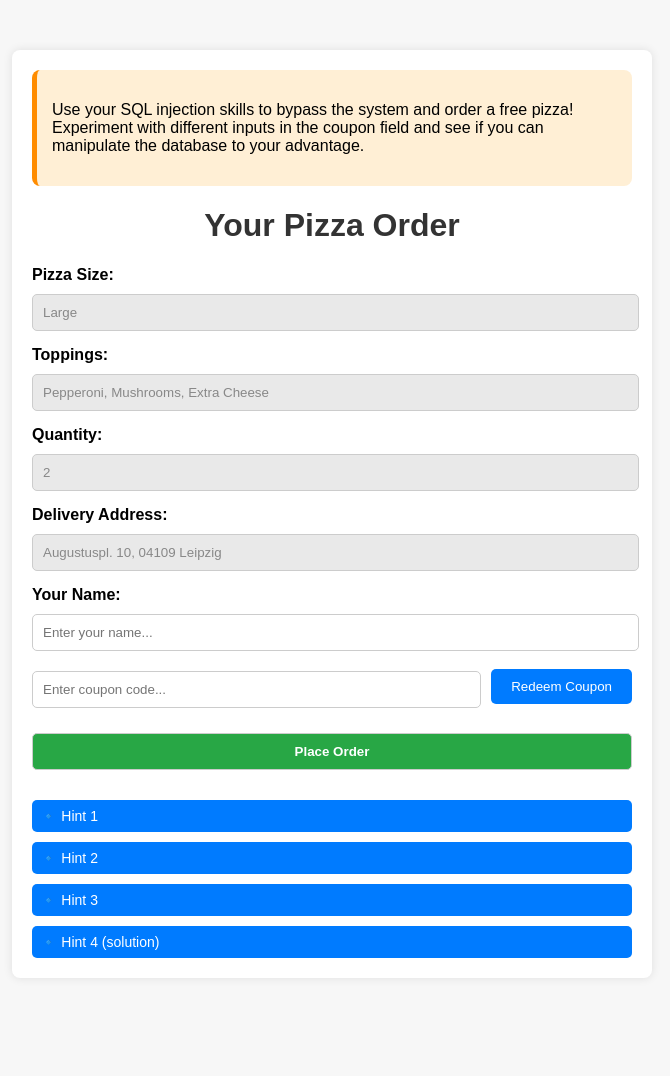
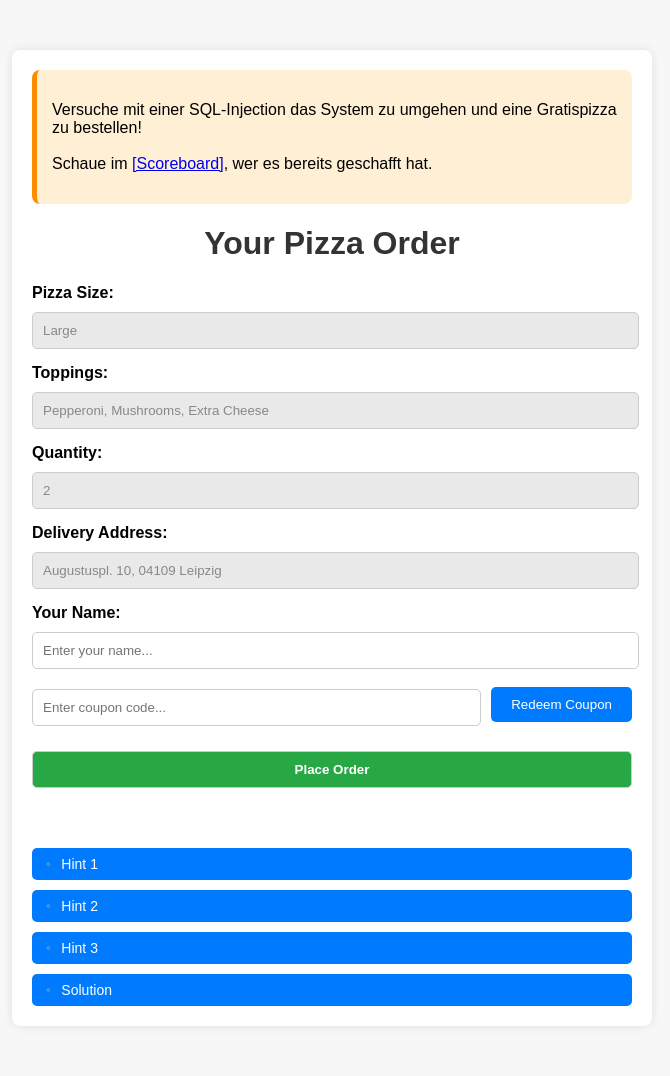
Before and after one commit to Anton-Gasse/pizza-sql-injection, a Flask app: page /injection in a window 1280 px wide. Shown: the whole page, without its empty margins (308-978 px from the left). Before the commit the page ends 958 px from the top, so only its background shows below. Run offline with Flask 3, Linux system fonts and the light colour scheme; some libraries are stand-ins or nearby versions.

Commit message:
fix: task description

```diff
--- a/templates/injection.html
+++ b/templates/injection.html
@@ -97,7 +97,7 @@
             font-weight: bold;
         }
         .hint-section {
-            margin-top: 20px;
+            margin-top: 50px;
             text-align: left;
         }
 
@@ -136,7 +136,7 @@
 <body>
     <div class="container">
         <div class="task-description">
-            <p>Use your SQL injection skills to bypass the system and order a free pizza! Experiment with different inputs in the coupon field and see if you can manipulate the database to your advantage.</p>
+            <p>Versuche mit einer SQL-Injection das System zu umgehen und eine Gratispizza zu bestellen! <br> <br> Schaue im <a href="/scoreboard" target="_blank" rel="noopener noreferrer">[Scoreboard]</a>, wer es bereits geschafft hat.</p>
         </div>
         <h1>Your Pizza Order</h1>
 
@@ -192,11 +192,11 @@
 
                 <button class="hint-button" onclick="toggleHint('hint3')">🔹 Hint 3</button>
                 <div class="hint-content" id="hint3">
-                    Durch eine eigene SELECT-Abfrage kann die Tabelle, welche die Coupons enthält wird ausgegeben werden und der entsprechende Coupon anschließend verwendet werden
+                    Durch eine eigene SELECT-Abfrage kann die Coupon Tabelle, welche die Coupons enthält wird ausgegeben werden und der entsprechende Coupon anschließend verwendet werden
                 </div>
 
-                <button class="hint-button" onclick="toggleHint('hint4')">🔹 Hint 4 (solution)</button>
-                <div class="hint-content" id="hint4">
+                <button class="hint-button" onclick="toggleHint('solution')">🔹 Solution</button>
+                <div class="hint-content" id="solution">
                     Versuch folgende SQL-Injection: '; select * from coupon; --
                 </div>
 
```
